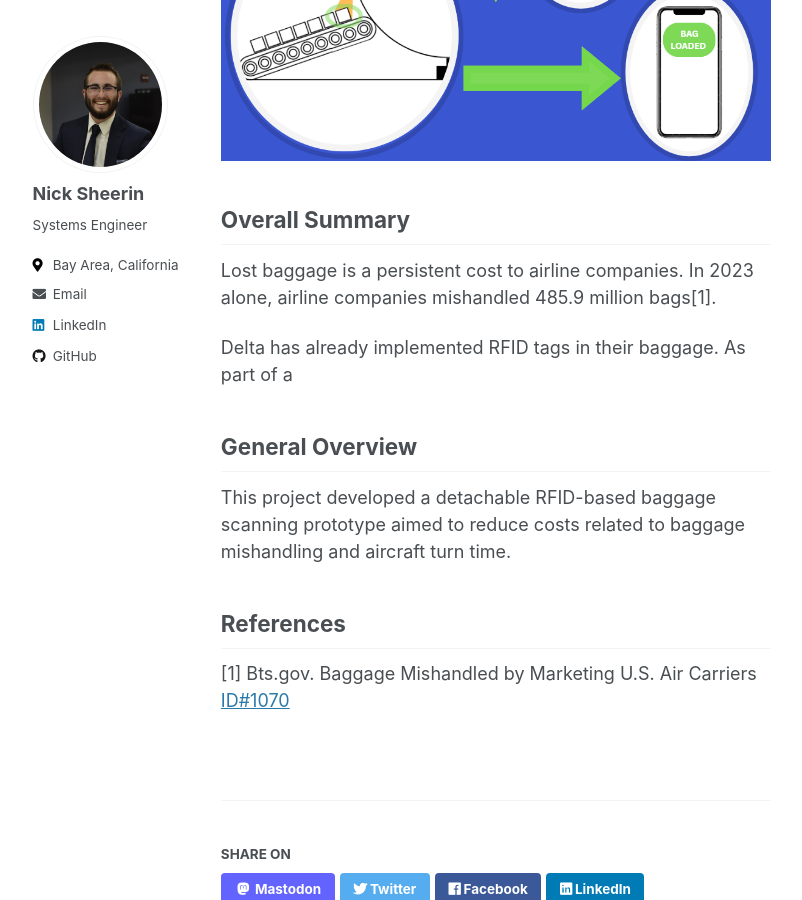
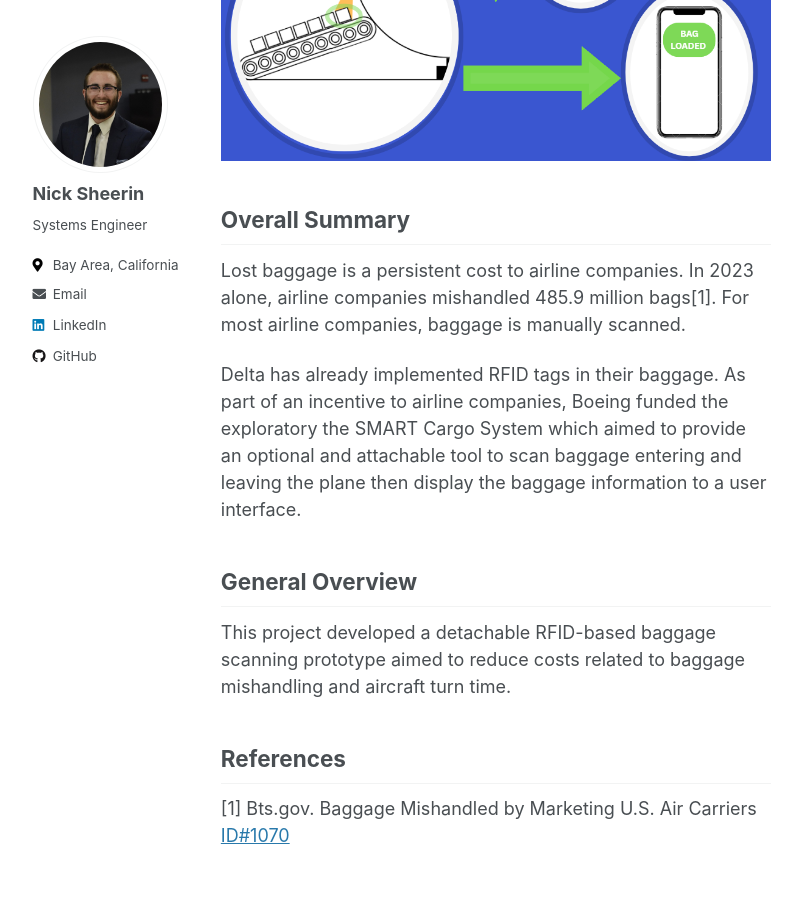
Before and after one commit to nicksheerin/nick_sheerin, a Jekyll site: the page built from _projects/rfid_scanner.md, in a window 1280 px wide and 900 px high, scrolled down 353 px. Shown: the whole window, without its empty margins (163-965 px from the left). Built offline with Jekyll 4.4.1, drawn with Linux system fonts in a browser that asks for light colours.

Commit message:
Updated rfid-scanner
Updated lunabotics

```diff
--- a/_projects/rfid_scanner.md
+++ b/_projects/rfid_scanner.md
@@ -14,9 +14,9 @@
 
 ## Overall Summary
 
-Lost baggage is a persistent cost to airline companies. In 2023 alone, airline companies mishandled 485.9 million bags[1].
+Lost baggage is a persistent cost to airline companies. In 2023 alone, airline companies mishandled 485.9 million bags[1]. For most airline companies, baggage is manually scanned.
 
-Delta has already implemented RFID tags in their baggage. As part of a
+Delta has already implemented RFID tags in their baggage. As part of an incentive to airline companies, Boeing funded the exploratory the SMART Cargo System which aimed to provide an optional and attachable tool to scan baggage entering and leaving the plane then display the baggage information to a user interface.
 
 ## General Overview
 
```
Also changed, not shown: _projects/lunabotics.md (+8 -1 lines).
